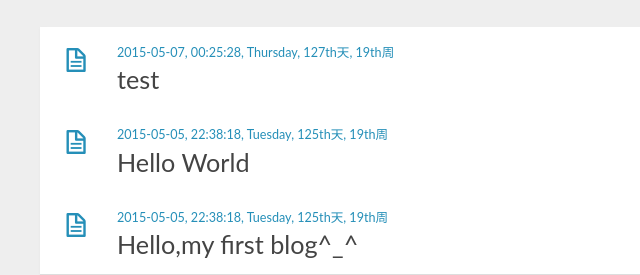
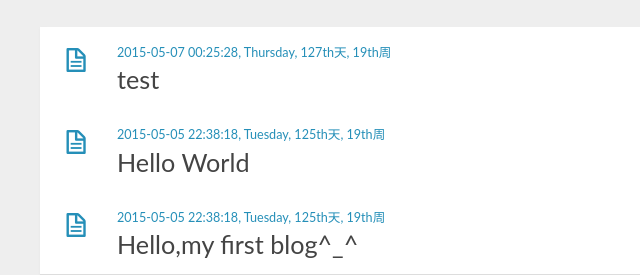
Before and after one commit to DawnYu9/codingbubble.github.io, a plain HTML site: page archives/2015/05/index.html in a window 1280 px wide. Shown: the part 187-462 px from the top of the page, 0-640 px from the left. Drawn offline with nearby package versions, Linux system fonts and the light colour scheme; a web font is replaced by a local one.

Commit message:
Site updated: 2015-05-07 14:23:59

```diff
--- a/archives/2015/05/index.html
+++ b/archives/2015/05/index.html
@@ -70,7 +70,7 @@ var _hmt = _hmt || [];
         <div class="post-content">
           <header>
             <div class="icon"></div>
-            <time datetime="2015-05-06T16:25:28.000Z"><a href="/2015/05/07/test/">2015-05-07, 00:25:28, Thursday, 127th天, 19th周</a></time>
+            <time datetime="2015-05-06T16:25:28.000Z"><a href="/2015/05/07/test/">2015-05-07 00:25:28, Thursday, 127th天, 19th周</a></time>
 
               <h1 class="title"><a href="/2015/05/07/test/">test</a></h1>
 
@@ -82,7 +82,7 @@ var _hmt = _hmt || [];
         <div class="post-content">
           <header>
             <div class="icon"></div>
-            <time datetime="2015-05-05T14:38:18.000Z"><a href="/2015/05/05/hello-world/">2015-05-05, 22:38:18, Tuesday, 125th天, 19th周</a></time>
+            <time datetime="2015-05-05T14:38:18.000Z"><a href="/2015/05/05/hello-world/">2015-05-05 22:38:18, Tuesday, 125th天, 19th周</a></time>
 
               <h1 class="title"><a href="/2015/05/05/hello-world/">Hello World</a></h1>
 
@@ -94,7 +94,7 @@ var _hmt = _hmt || [];
         <div class="post-content">
           <header>
             <div class="icon"></div>
-            <time datetime="2015-05-05T14:38:18.000Z"><a href="/2015/05/05/Hello-my-first-blog/">2015-05-05, 22:38:18, Tuesday, 125th天, 19th周</a></time>
+            <time datetime="2015-05-05T14:38:18.000Z"><a href="/2015/05/05/Hello-my-first-blog/">2015-05-05 22:38:18, Tuesday, 125th天, 19th周</a></time>
 
               <h1 class="title"><a href="/2015/05/05/Hello-my-first-blog/">Hello,my first blog^_^</a></h1>
 
```
Also changed, not shown: 2015/05/05/Hello-my-first-blog/index.html (+1 -1 lines), 2015/05/05/hello-world/index.html (+1 -1 lines), 2015/05/07/test/index.html (+1 -1 lines), archives/2015/index.html (+3 -3 lines), archives/index.html (+3 -3 lines), categories/随笔/index.html (+1 -1 lines), index.html (+3 -3 lines).
